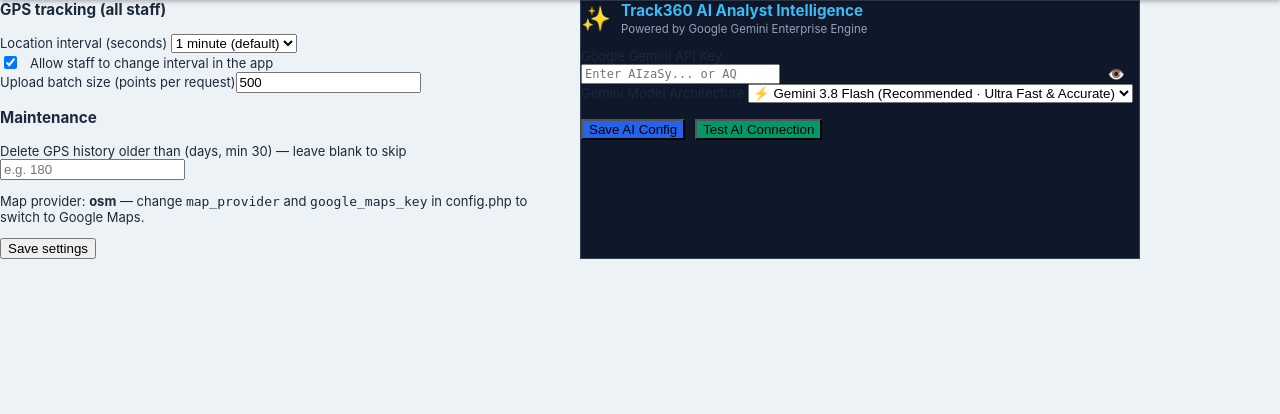
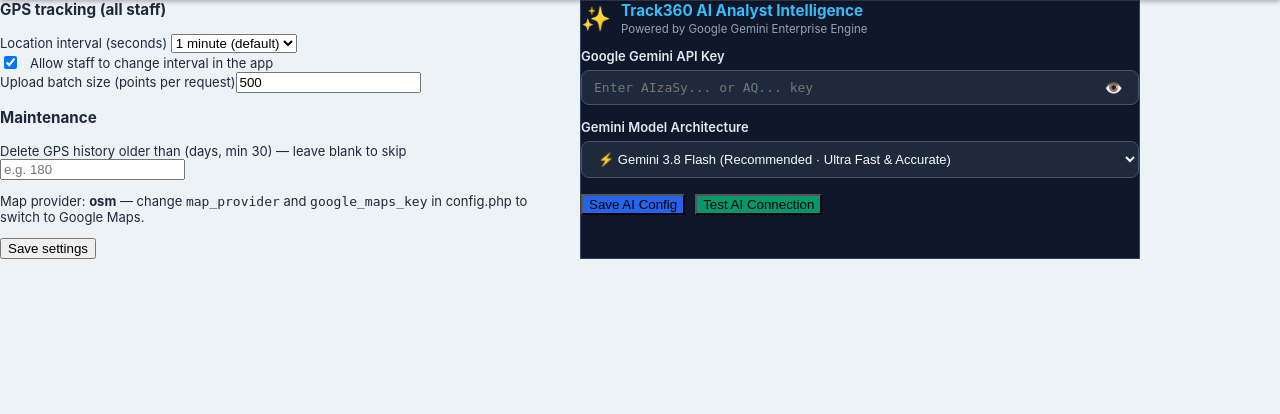
Before and after one commit to shashiexe/galoya-telematics, a PHP site: page /admin/settings.php in a window 1280 px wide. Shown: the part 48-462 px from the top of the page. Run offline with PHP 8.4, Linux system fonts and the light colour scheme; a user stored in the database is signed in; data comes from the database, SQL or seed files in the repository; data that the repository does not hold is empty; some libraries are stand-ins or nearby versions.

Commit message:
Improve AI settings card styling and contrast

```diff
--- a/backend/admin/settings.php
+++ b/backend/admin/settings.php
@@ -62,19 +62,19 @@
       </div>
     </div>
 
-    <label>Google Gemini API Key</label>
-    <div style="position:relative;display:flex;align-items:center">
-      <input type="password" id="gemini_key_input" name="gemini_api_key" value="<?= h($geminiKey) ?>" style="padding-right:40px;font-family:monospace;font-size:12px" placeholder="Enter AIzaSy... or AQ... key">
-      <button type="button" onclick="toggleKeyVis()" style="position:absolute;right:8px;background:none;border:none;color:#94a3b8;cursor:pointer;font-size:14px" title="Show/Hide Key">👁️</button>
+    <label style="color:#e2e8f0;font-weight:600;font-size:13px;display:block;margin-bottom:6px">Google Gemini API Key</label>
+    <div style="position:relative;display:flex;align-items:center;margin-bottom:14px">
+      <input type="password" id="gemini_key_input" name="gemini_api_key" value="<?= h($geminiKey) ?>" style="background:#1e293b;color:#f8fafc;border:1px solid #475569;border-radius:8px;padding:9px 40px 9px 12px;font-family:monospace;font-size:13px;width:100%;box-sizing:border-box" placeholder="Enter AIzaSy... or AQ... key">
+      <button type="button" onclick="toggleKeyVis()" style="position:absolute;right:10px;background:none;border:none;color:#94a3b8;cursor:pointer;font-size:15px" title="Show/Hide Key">👁️</button>
     </div>
 
-    <label style="margin-top:12px">Gemini Model Architecture</label>
-    <select name="gemini_model" id="gemini_model_select">
+    <label style="color:#e2e8f0;font-weight:600;font-size:13px;display:block;margin-bottom:6px">Gemini Model Architecture</label>
+    <select name="gemini_model" id="gemini_model_select" style="background:#1e293b;color:#f8fafc;border:1px solid #475569;border-radius:8px;padding:9px 12px;font-size:13px;width:100%;box-sizing:border-box;margin-bottom:16px">
       <option value="gemini-3.8-flash" <?= $geminiModel === 'gemini-3.8-flash' ? 'selected' : '' ?>>⚡ Gemini 3.8 Flash (Recommended · Ultra Fast & Accurate)</option>
       <option value="gemini-3.1-pro-preview" <?= $geminiModel === 'gemini-3.1-pro-preview' ? 'selected' : '' ?>>🧠 Gemini 3.1 Pro (Deep Analytical Reasoning)</option>
     </select>
 
-    <div style="display:flex;gap:10px;align-items:center;margin-top:16px">
+    <div style="display:flex;gap:10px;align-items:center">
       <?php if (can('settings', 'save')): ?>
         <button class="btn" style="background:#2563eb">Save AI Config</button>
       <?php endif; ?>
```
